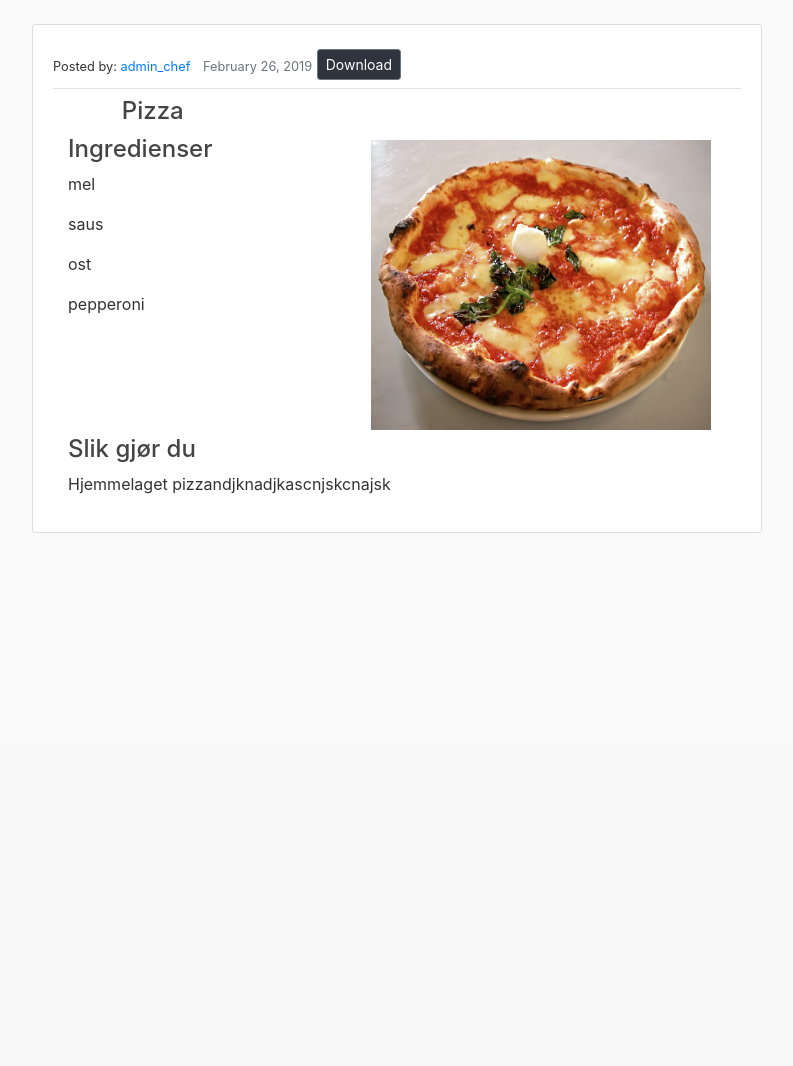
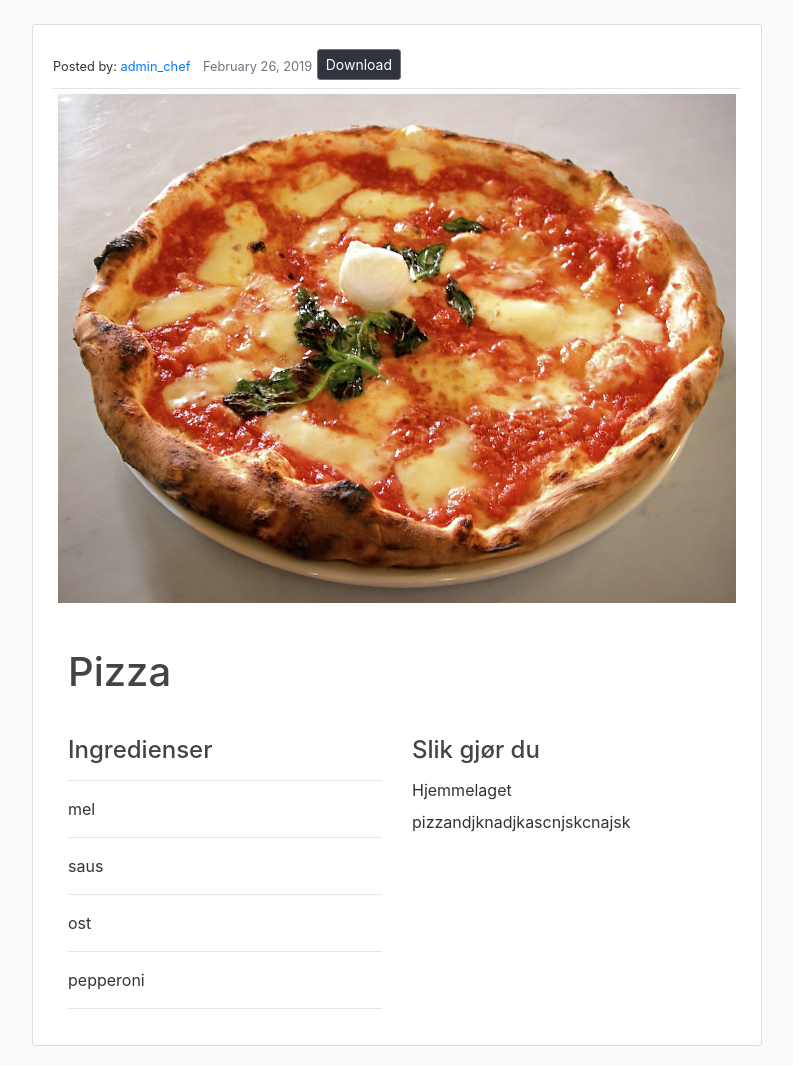
Before and after one commit to williamostensen98/Chef-s-Apprentice, a Django app: page /1/1 in a window 1280 px wide. Shown: the part 56-1122 px from the top of the page, without its empty margins (53-846 px from the left). Before the commit the page ends 589 px from the top, so only its background shows below. Run offline with Django 3.2, Linux system fonts and the light colour scheme; data comes from the database, SQL or seed files in the repository; both versions use the stored data as it was after the commit; some libraries are stand-ins or nearby versions.

Commit message:
nivå og tid lagt til og mindre css stylinger

```diff
--- a/pu_project/chefs_apprentice/static/chefs_apprentice/main.css
+++ b/pu_project/chefs_apprentice/static/chefs_apprentice/main.css
@@ -263,20 +263,75 @@ a.article-title:hover {
 
 }
 .recipe_image{
-  width: 350px;
-  height:300px;
+  width: 100%;
+  height:100%;
   padding:5px;
-  margin-right: 10px
+  margin-bottom:10px;
 }
 
 .recipeview-title{
-  font-size: 3rem;
+  font-size: 2.5rem;
+  margin: 30px 0;
   color: #444444;
 }
-.recipeview-title:hover{
-  text-decoration: none;
+
+.recipe_description{
+  white-space: pre-line;
+  margin: 10px 0;
+  line-height: 2.0;
 
 }
-.recipe_description{
+.ingredient{
   white-space: pre-line;
+  margin: 10px 0;
+
 }
+.recipeview{
+  margin-bottom: 100px;
+  margin-top: 0;
+  padding-top: 0;
+
+}
+.r-content{
+    margin: 10px 0;
+}
+.textbox{
+  margin: 20px 0;
+  padding: 30px 30px;
+}
+.round-text{
+  /* border: 2px solid #ddd; */
+  border-radius: 50px;
+  background-color: #ddd;
+  padding: 3px 10px;
+  margin-bottom: 10px;
+
+  width: 15ch;
+  float:left;
+}
+.close {
+  position: relative;
+  top: 8px;
+  left: 8px;
+  margin:auto;
+  width: 32px;
+  height: 11px;
+  opacity: 0.3;
+}
+.close:hover {
+  opacity: 1;
+}
+.close:before, .close:after {
+  position: absolute;
+  left: 15px;
+  content: ' ';
+  height: 11px;
+  width: 1px;
+  background-color: #333;
+}
+.close:before {
+  transform: rotate(45deg);
+}
+.close:after {
+  transform: rotate(-45deg);
+}
--- a/pu_project/chefs_apprentice/templates/chefs_apprentice/base.html
+++ b/pu_project/chefs_apprentice/templates/chefs_apprentice/base.html
@@ -14,6 +14,7 @@
   </head>
   <body>
 
+<!-- '{% if request.path != '/recipe.title/recipe.id/pdf' %}' -->
     <header class="site-header">
       <nav class="navbar navbar-expand-md navbar-dark bg-steel fixed-top">
         <div class="container">
@@ -51,11 +52,13 @@
                 <a class="nav-item nav-link" href="{% url 'login' %}">Login</a>
                 <a class="nav-item nav-link" href="{% url 'register' %}">Register</a>
               {% endif %}
+
             </div>
           </div>
         </div>
       </nav>
     </header>
+    <!-- {% endif %} -->
 
     <main role="main" class="container">
       <div class="row">
@@ -87,14 +90,53 @@
                   <button class="btn btn-rounded btn-sm my-0" type="submit">Search</button>
                 </form> -->
 
-                <form id="searchfield_i" method='GET' action ='' class="form-inline md-form mr-auto mb-4">
+                <!-- <form id="searchfield_i" method='GET' action ='' class="form-inline md-form mr-auto mb-4">
                   <input id="ingredientsField" class="form-control mr-sm-2" type ='text' name = 'q_i' placeholder ='Search ingredients' aria-label="Search" value='{{ request.GET.q_i }}' />
                   <button class="btn btn-rounded btn-mr-sm-2" type="submit">Search</button>
-                  <!-- <input type='submit' value ='Search'class="button"/> -->
-                  <button id="resetbtn" class="btn btn-rounded btn-mr-sm-2" type='submit' onclick="ingredientsField.value='', titleField.value=''">Reset Search</button>
+                  <!<input type='submit' value ='Search'class="button"/> -->
+                  <!-- <button id="resetbtn" class="btn btn-rounded btn-mr-sm-2" type='submit' onclick="ingredientsField.value='', titleField.value='', textboxfield.value=''">Reset Search</button>
 
-              </form>
+              </form>  -->
+              <form id="searchfield_i" method='GET' action ='' class="form-inline md-form mr-auto mb-4">
+                 <input id="ingredientsField" class="form-control mr-sm-2" type ='text' name = 'q_i' placeholder ='Add ingredients' aria-label="Search" value='{{ request.GET.q_i }}' />
+                 <button class="btn btn-rounded btn-mr-sm-2" type="submit" name = "addIngredient" value="Add" onclick=>Add</button>
+                 <!-- <input type='submit' value ='Search'class="button"/> -->
 
+
+               </form>
+
+               <div class="row">
+                 <div class="col">
+
+
+                 <textfield id= "textboxfield" name="ingredientsBox"rows="2" cols="40" readonly="readonly">
+
+                    {% if current_ingredients %}
+                      {% for i in current_ingredients %}
+
+                          <div class="round-text">
+                            <!-- <a href="#" class="close"></a> -->
+                              {{ i }}
+                          </div>
+                      {% endfor %}
+
+                    {% endif %}
+                </textfield>
+               </div>
+            </div>
+
+            <div class="row">
+              <div class="col-md-8">
+
+
+               <form id="search_ingredient" method='GET' action ='' class="form-inline md-form mr-auto mb-4">
+                 <button id="resetbtn" type='submit' name="search_ingredient" value ='Search' class="btn btn-rounded btn-mr-sm-2">Search Ingredients</button>
+                 <button id="resetbtn" name="reset" value ='Reset' class="btn btn-rounded btn-mr-sm-2" type='submit' onclick="ingredientsField.value='', titleField.value='', textboxfield.value=''">Reset Search</button>
+
+               </form>
+
+              </div>
+            </div>
               <!-- <h3>Tips</h3>
 
 
@@ -168,6 +210,7 @@
     </main>
     {% endif %}
 
+
     <script src="https://code.jquery.com/jquery-3.3.1.slim.min.js" integrity="sha384-q8i/X+965DzO0rT7abK41JStQIAqVgRVzpbzo5smXKp4YfRvH+8abtTE1Pi6jizo" crossorigin="anonymous"></script>
     <script src="https://cdnjs.cloudflare.com/ajax/libs/popper.js/1.14.7/umd/popper.min.js" integrity="sha384-UO2eT0CpHqdSJQ6hJty5KVphtPhzWj9WO1clHTMGa3JDZwrnQq4sF86dIHNDz0W1" crossorigin="anonymous"></script>
     <script src="https://stackpath.bootstrapcdn.com/bootstrap/4.3.1/js/bootstrap.min.js" integrity="sha384-JjSmVgyd0p3pXB1rRibZUAYoIIy6OrQ6VrjIEaFf/nJGzIxFDsf4x0xIM+B07jRM" crossorigin="anonymous"></script>
--- a/pu_project/chefs_apprentice/templates/chefs_apprentice/home.html
+++ b/pu_project/chefs_apprentice/templates/chefs_apprentice/home.html
@@ -48,8 +48,8 @@
             <div class="col-sm pt-5">
                 <h2><a class="article-title" href="{%url 'view_recipe' recipetitle=recipe.title pk=recipe.pk%}">{{ recipe.title }}</a></h2>
                 <!-- <small class="article-content">{{ recipe.description }}</small> -->
-                <small class="article-content text-muted"><img class="verified" src="static/chefs_apprentice/spatula.png" alt="#">Enkel</small>
-                <small class="article-content text-muted"><img class="verified" src="static/chefs_apprentice/time.png" alt="#">Under 30 min</small>
+                <small class="article-content text-muted"><img class="verified" src="static/chefs_apprentice/spatula.png" alt="#">{{ recipe.get_niva_display }}</small>
+                <small class="article-content text-muted"><img class="verified" src="static/chefs_apprentice/time.png" alt="#">{{ recipe.get_tid_display }}</small>
             </div>
 
             <div class="col-sm">
--- a/pu_project/chefs_apprentice/templates/chefs_apprentice/myrecipes.html
+++ b/pu_project/chefs_apprentice/templates/chefs_apprentice/myrecipes.html
@@ -3,8 +3,8 @@
 <ul class="nav nav-tabs">
   <li class="nav-item"><a class="nav-link" href="{%url 'profile' %}">Profile</a></li>
   <li class="nav-item"><a class="nav-link active"  href="#">My Recipies</a></li>
-  <li class="nav-item"><a class="nav-link"  href="{%url 'downloadedrecipes' %}">Downloaded Recipies</a></li>
-  <li class="nav-item"><a class="nav-link"  href="{%url 'favoriterecipes' %}">Favorite Recipies</a></li>
+  <!-- <li class="nav-item"><a class="nav-link"  href="{%url 'downloadedrecipes' %}">Downloaded Recipies</a></li>
+  <li class="nav-item"><a class="nav-link"  href="{%url 'favoriterecipes' %}">Favorite Recipies</a></li> -->
 </ul>
 <div class="jumbotron jumbotron-fluid">
   <div class="container">
--- a/pu_project/chefs_apprentice/templates/chefs_apprentice/recipe.html
+++ b/pu_project/chefs_apprentice/templates/chefs_apprentice/recipe.html
@@ -15,23 +15,44 @@
               <a class="btn btn-secondary btn-sm mt-1 mb-2" href="{% url 'recipe-pdf' recipe.title recipe.id %}">Download</a>
           </div>
           <!-- <div class="content"> -->
-            <h2><a class="article-title" href="#">{{ recipe.title }}</a></h2>
+            <div class="container">
+
+              <div class="row">
+                <img class="recipe_image" src="{{ recipe.image.url }}" alt="#">
+              </div>
+
+
+              <h2 class="recipeview-title">{{ recipe.title }}</h2>
             <!-- <img class="article-img" src="https://3c1703fe8d.site.internapcdn.net/newman/gfx/news/hires/2016/howcuttingdo.jpg" height="100px" alt="#"> -->
-            <div class="container">
+
+              <!-- <div class="row">
+                <div class="col">
+                  {{ recipe.get_niva_display }}
+                </div>
+                <div class="col">
+                  {{ recipe.get_tid_display }}
+                </div>
+
+              </div> -->
               <div class="row">
                 <div class="col">
-                  <h4> Ingredienser</h4>
+                  <h4 class="r-content"> Ingredienser <hr> </h4>
                   {%for ingredient in recipe.ingredients.all%}
-                    <p>{{ingredient}}</p>
+
+                      <p class="ingredients">{{ingredient}}<hr> </p>
+
                   {%endfor%}
                 </div>
+                  <!-- <div class="col">
+                    <img class="recipe_image" src="{{ recipe.image.url }}" alt="#">
+                  </div> -->
                   <div class="col">
-                    <img class="recipe_image" src="{{ recipe.image.url }}" alt="#">
+                    <h4 class="r-content">Slik gjør du</h4>
+                    <p class="recipe_description">{{ recipe.description }}</p>
                   </div>
 
               </div>
-              <h4>Slik gjør du</h4>
-              <p class= "recipe_description">{{ recipe.description }}</p>
+
             </div>
 
       </article>
--- a/pu_project/chefs_apprentice/views.py
+++ b/pu_project/chefs_apprentice/views.py
@@ -9,6 +9,9 @@ from django.core.paginator import Paginator
 from django.http import HttpResponse
 from django.template.loader import get_template
 from .utils import render_to_pdf
+
+class curr_i:
+    current_ingredients = set([])
 
 @login_required
 def home(request):
@@ -43,24 +46,35 @@ def home(request):
             )
 
     query_i = request.GET.get("q_i")
-    if query_i:
+    if request.GET.get("addIngredient"):
         input = query_i.split(',')
         ingredients = [x.strip() for x in input]
         ingredients = list(set(ingredients))
-        queryset = getRecipies(queryset, ingredients)
+        #queryset = getRecipies(queryset, ingredients)
+        print(curr_i.current_ingredients)
+        curr_i.current_ingredients.update(ingredients)
+
+    if request.GET.get("search_ingredient"):
+        queryset = getRecipies(queryset, curr_i.current_ingredients)
 
 
-    if not query_i and not query:
+    if not request.GET.get("search_ingredient") and not query:
         queryset = start_list
+    #if not query_i and not query:
+    #    queryset = start_list
 
-    paginator = Paginator(queryset, 3) # Show 25 contacts per page
+    if request.GET.get("reset"):
+        curr_i.current_ingredients = set([])
+
+
+    paginator = Paginator(queryset, 5) # Show 5 contacts per page
 
     page = request.GET.get('page')
     queryset = paginator.get_page(page)
     context = {
        #'posts': queryset,
-        'recipies': queryset
-
+        'recipies': queryset,
+        'current_ingredients': curr_i.current_ingredients
     }
     return render(request, 'chefs_apprentice/home.html', context)
 
@@ -100,7 +114,7 @@ def getRecipies(queryset, ingredients):
 
 class RecipeCreateView(LoginRequiredMixin, CreateView):
     model = Recipe
-    fields = ['title','ingredients','image', 'description']
+    fields = ['title','ingredients','image', 'description','niva','tid' ]
 
     def form_valid(self, form):
         form.instance.author = self.request.user
@@ -108,7 +122,7 @@ class RecipeCreateView(LoginRequiredMixin, CreateView):
 
 class RecipeUpdateView(LoginRequiredMixin, UserPassesTestMixin, UpdateView):
     model = Recipe
-    fields = ['title','ingredients','image', 'description']
+    fields = ['title','ingredients','image', 'description', 'niva','tid']
 
     def form_valid(self, form):
         form.instance.author = self.request.user
--- a/pu_project/users/templates/users/profile.html
+++ b/pu_project/users/templates/users/profile.html
@@ -13,12 +13,12 @@
 
         </a>
       </li>
-      <li>
+      <!-- <li>
         <a class="nav-link"  href="{%url 'downloadedrecipes' %}">Downloaded Recipies</a>
       </li>
       <li>
         <a class="nav-link"  href="{%url 'favoriterecipes' %}">Favorite Recipies</a>
-      </li>
+      </li> -->
     </ul>
 
     <div class="jumbotron jumbotron-fluid">
```
Also changed, not shown: pu_project/chefs_apprentice/models.py (+12 -0 lines), pu_project/users/admin.py (+14 -2 lines), pu_project/chefs_apprentice/migrations/0007_recipe_niva.py (added), pu_project/chefs_apprentice/migrations/0008_recipe_tid.py (added), pu_project/chefs_apprentice/migrations/0009_auto_20190328_1408.py (added), pu_project/db.sqlite3.
